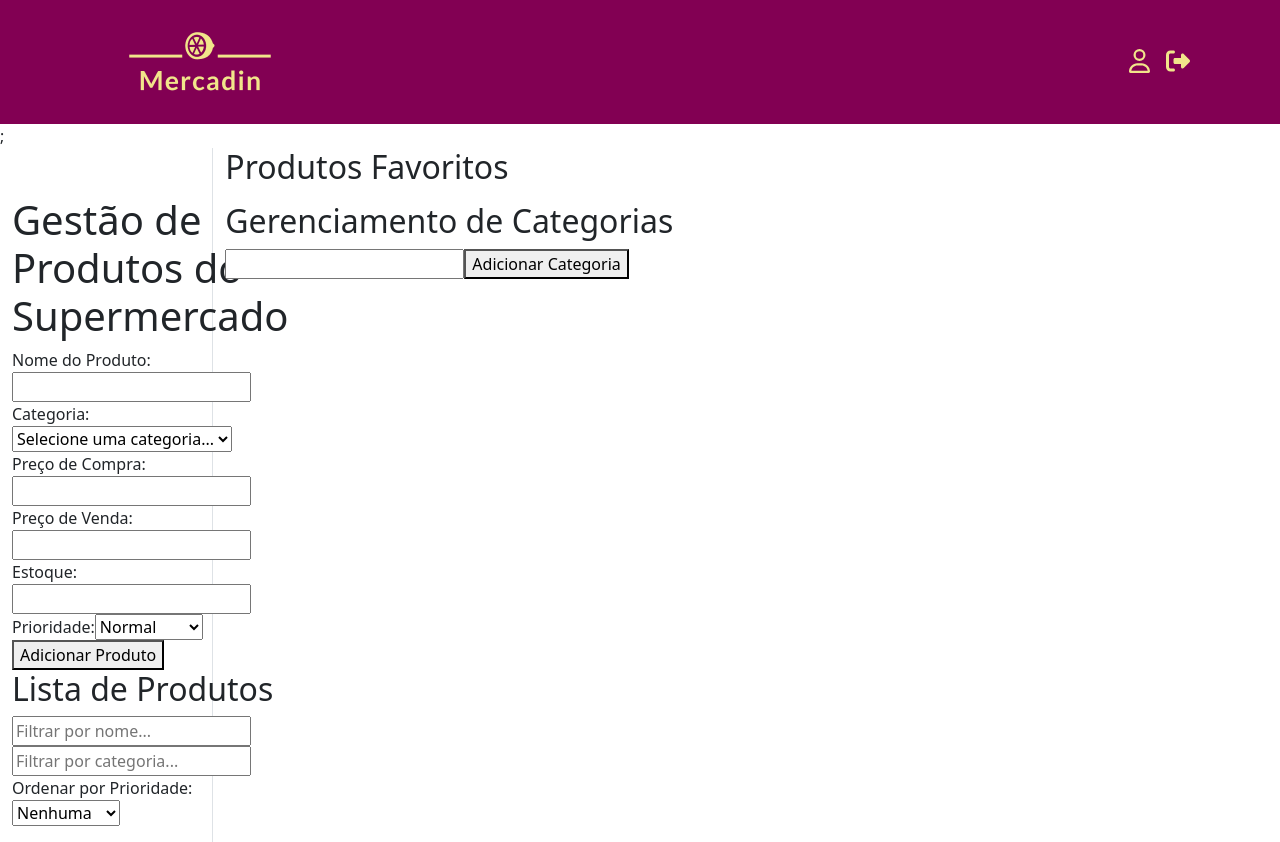
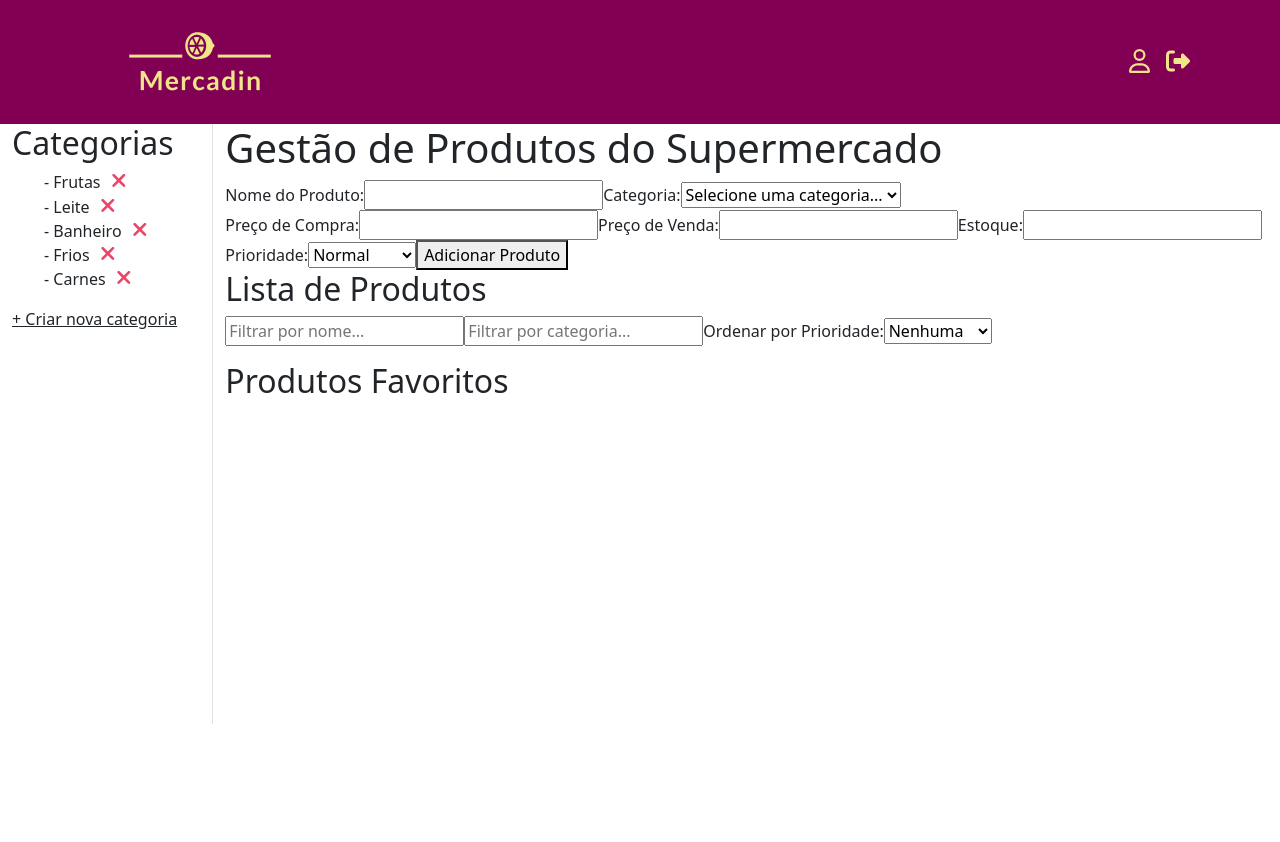
Before and after one commit to dugly0/Lista-de-produtos, a React (Vite) app: page / in a window 1280 px wide. After the commit the page ends 800 px from the top, so only its background shows below. Built offline with nearby package versions, Linux system fonts and the light colour scheme.

Commit message:
Col Categorias finalizada

```diff
--- a/src/components/CategoryManagement.jsx
+++ b/src/components/CategoryManagement.jsx
@@ -1,3 +1,5 @@
+import { FontAwesomeIcon } from "@fortawesome/react-fontawesome";
+import { faXmark } from "@fortawesome/free-solid-svg-icons";
 import React, { useState } from "react";
 
 // Componente para adicionar e excluir categorias
@@ -12,30 +14,52 @@ const CategoryManagement = ({
     if (newCategory.trim() !== "") {
       onAddCategory(newCategory);
       setNewCategory("");
+      setMostrarInput(false);
+    }
+  };
+  const handleDeleteCategory = (category) => {
+    // Exibe um alerta de confirmação antes de excluir a categoria
+    const confirmDelete = window.confirm(`Tem certeza que deseja excluir a categoria "${category}"?`);
+    if (confirmDelete) {
+      onDeleteCategory(category);
     }
   };
 
+
+
+  const [mostrarInput, setMostrarInput] = useState(false);
+
   return (
     <div>
-      <h2>Gerenciamento de Categorias</h2>
+      <h2>Categorias</h2>
       <div>
-        {/* Formulário para adicionar nova categoria */}
-        <input
+      <ul style={{
+        listStyleType:'none'
+      }}>
+        {/* Renderiza a lista de categorias existentes */}
+        {categories.map((category, index) => (
+          <li key={index}>
+            - {category}
+            <FontAwesomeIcon className="xmark" style={{cursor:'pointer'}} icon={faXmark}  onClick={()=>handleDeleteCategory(category)}>Excluir</FontAwesomeIcon>
+          </li>
+        ))}
+      </ul>
+      </div>
+      <div>
+      {mostrarInput ? (
+       <div>
+       {/* Formulário para adicionar nova categoria */}
+       <input
           type="text"
           value={newCategory}
           onChange={(e) => setNewCategory(e.target.value)}
         />
-        <button onClick={handleAddCategory}>Adicionar Categoria</button>
+        <button className="bt mt-1" onClick={handleAddCategory} >Criar</button>
       </div>
-      <ul>
-        {/* Renderiza a lista de categorias existentes */}
-        {categories.map((category, index) => (
-          <li key={index}>
-            {category}
-            <button onClick={() => onDeleteCategory(category)}>Excluir</button>
-          </li>
-        ))}
-      </ul>
+       ) : (
+       <u style={{cursor: 'pointer'}} onClick={() => setMostrarInput(true) }>+ Criar nova categoria</u>
+       )}
+       </div>
     </div>
   );
 };
--- a/src/components/addProdutos.jsx
+++ b/src/components/addProdutos.jsx
@@ -12,8 +12,9 @@ import Navbar from "./navbar";
 
 const ProductManagementApp = () => {
   const [products, setProducts] = useState([]); // Estado para os produtos
-  const [categories, setCategories] = useState([]); // Estado para as categorias
+  const [categories, setCategories] = useState(["Frutas","Leite","Banheiro","Frios","Carnes"]); // Estado para as categorias
   const [favoriteProducts, setFavoriteProducts] = useState([]); // Estado para os produtos favoritos
+
 
   // Função para adicionar um novo produto à lista de produtos
   const handleAddProduct = (newProduct) => {
@@ -63,6 +64,7 @@ const ProductManagementApp = () => {
     );
     setProducts(updatedProducts);
 
+
     const updatedFavoriteProducts = updatedProducts.filter(
       (product) => product.favorite
     );
@@ -72,17 +74,24 @@ const ProductManagementApp = () => {
       (category) => category !== categoryToDelete
     );
     setCategories(updatedCategories);
+
   };
 
   return (
     <div>
-      <Navbar />;
+      <Navbar />
       <Container fluid>
         <Row>
           <Col xs={4} md={2} className="border-end">
-            <div className="d-flex">
-              <div className="mt-5">
-                <h1>Gestão de Produtos do Supermercado</h1>
+
+              <CategoryManagement
+              categories={categories}
+              onAddCategory={handleAddCategory}
+              onDeleteCategory={handleDeleteCategory}
+            />
+          </Col>
+          <Col>
+          <h1>Gestão de Produtos do Supermercado</h1>
                 {/* Componente de formulário para adicionar produtos */}
                 <AddProductForm
                   onAdd={handleAddProduct}
@@ -94,18 +103,8 @@ const ProductManagementApp = () => {
                   onToggleFavorite={handleToggleFavorite}
                   onDelete={handleDeleteProduct}
                 />
-              </div>
-            </div>
-          </Col>
-          <Col>
             {/* Componente de lista de produtos favoritos */}
             <FavoriteProductList favoriteProducts={favoriteProducts} />
-            {/* Componente de gerenciamento de categorias */}
-            <CategoryManagement
-              categories={categories}
-              onAddCategory={handleAddCategory}
-              onDeleteCategory={handleDeleteCategory}
-            />
           </Col>
         </Row>
       </Container>
--- a/src/index.css
+++ b/src/index.css
@@ -7,3 +7,8 @@
   border-color: #410029;
   border-radius: 10%;
 }
+.xmark{
+  color: #EE4266;
+  margin-left: 10px;
+  font-size: 130%;
+}
--- a/src/main.jsx
+++ b/src/main.jsx
@@ -2,6 +2,7 @@ import React from "react";
 import ReactDOM from "react-dom/client";
 import App from "./App.jsx";
 import "bootstrap/dist/css/bootstrap.css";
+import './index.css'
 
 ReactDOM.createRoot(document.getElementById("root")).render(
   <React.StrictMode>
```
Also changed, not shown: src/components/AddCat.jsx (deleted, +0 -60 lines), src/components/Cat.jsx (deleted, +0 -30 lines).
